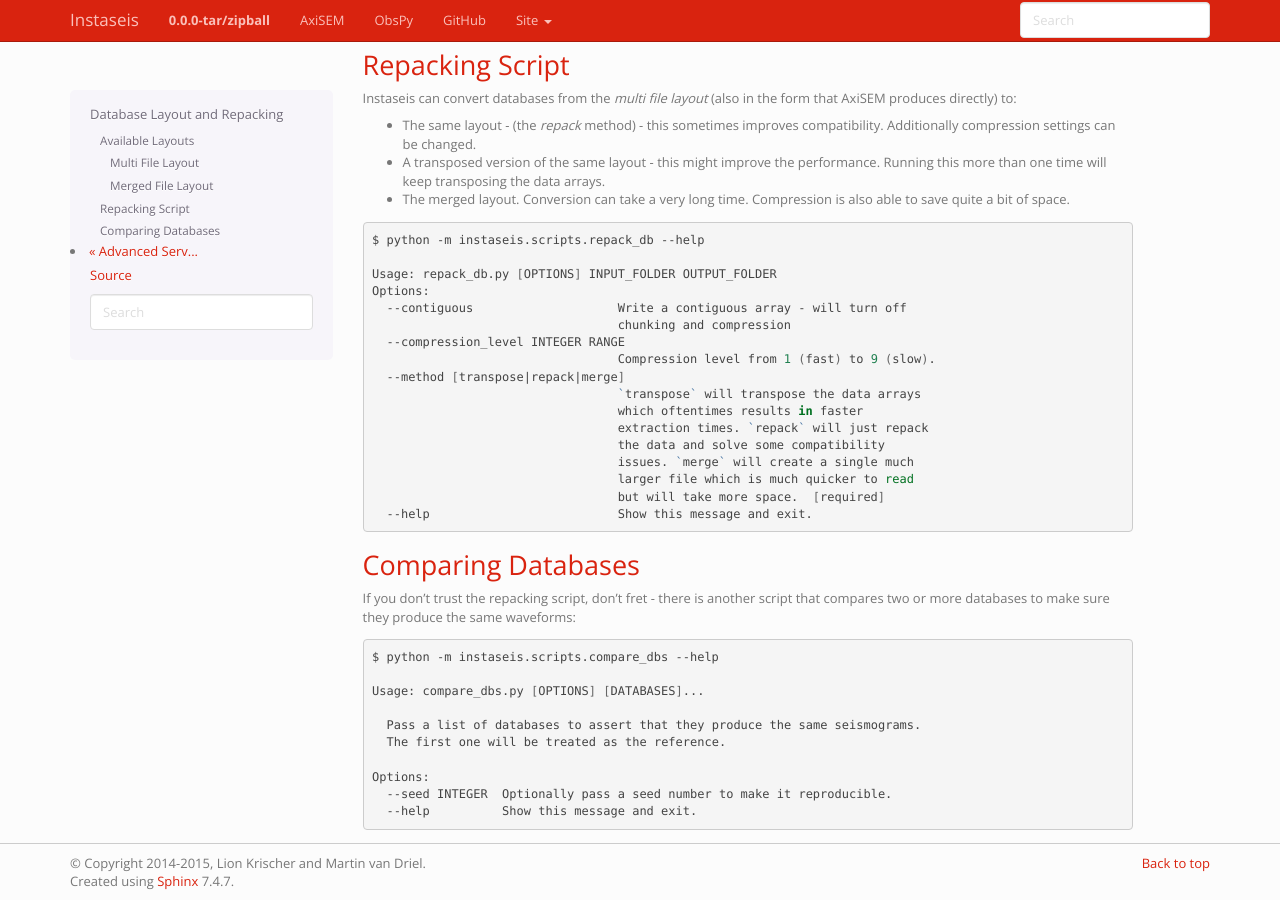
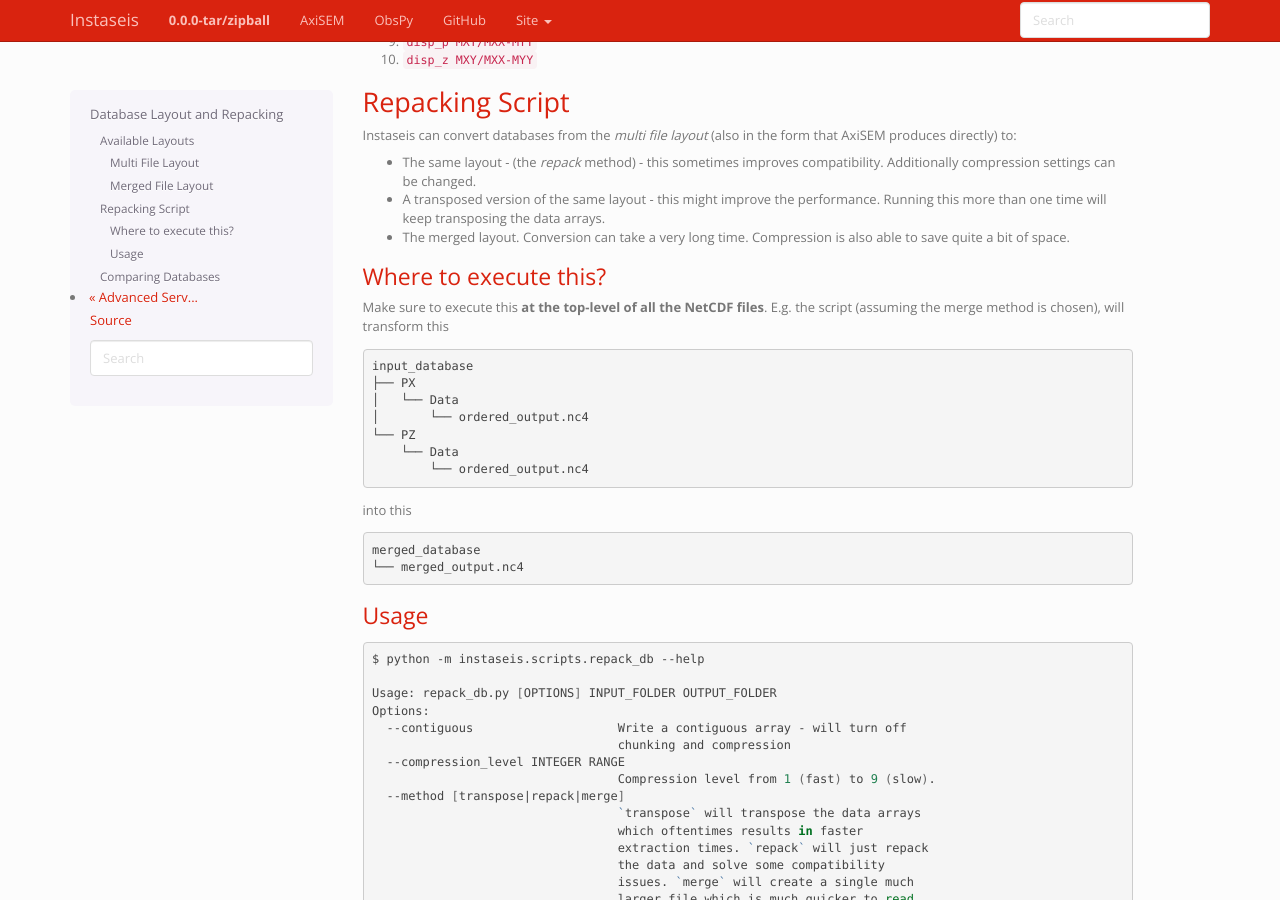
Before and after one commit to krischer/instaseis, a Sphinx documentation site: the page built from doc/database_repacking.rst, in a window 1280 px wide and 900 px high, scrolled down 3241 px. Built offline with Sphinx 7.4.7, drawn with Linux system fonts in a browser that asks for light colours; some of the changed text lies outside the part shown.

Commit message:
Clarifying usage of the repacking script

```diff
--- a/doc/database_repacking.rst
+++ b/doc/database_repacking.rst
@@ -223,6 +223,34 @@ form that AxiSEM produces directly) to:
   also able to save quite a bit of space.
 
 
+Where to execute this?
+^^^^^^^^^^^^^^^^^^^^^^
+
+Make sure to execute this **at the top-level of all the NetCDF files**. E.g.
+the script (assuming the merge method is chosen), will transform this
+
+.. code-block:: bash
+
+    input_database
+    ├── PX
+    │   └── Data
+    │       └── ordered_output.nc4
+    └── PZ
+        └── Data
+            └── ordered_output.nc4
+
+into this
+
+.. code-block:: bash
+
+    merged_database
+    └── merged_output.nc4
+
+
+Usage
+^^^^^
+
+
 .. code-block:: bash
 
 
```
